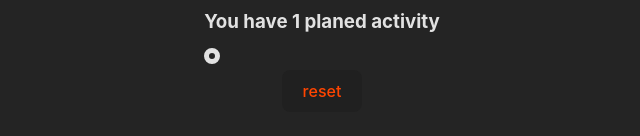
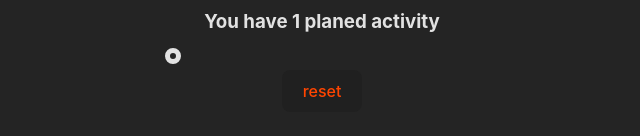
Before and after one commit to marceljaworski/bored-api, a React (Vite) app: page / in a window 1280 px wide. Both pictures are taken after a click on the button "Choose". Shown: the part 294-430 px from the top of the page, without its empty margins (318-958 px from the left). Built offline with nearby package versions, Linux system fonts and the light colour scheme; no server answers.

Commit message:
delete-item style

```diff
--- a/src/App.css
+++ b/src/App.css
@@ -54,6 +54,7 @@ li {
 }
 .tasks-list__item-container{
   max-width: 500px;
+  min-width: 330px;
   position: relative;
 }
 .tasks-list__item {
@@ -65,7 +66,7 @@ li {
 .delete-item{
   position: absolute;
   bottom: 1px;
-  right: .2rem;
+  right: 0;
   padding: .4rem;
 
 }
```
